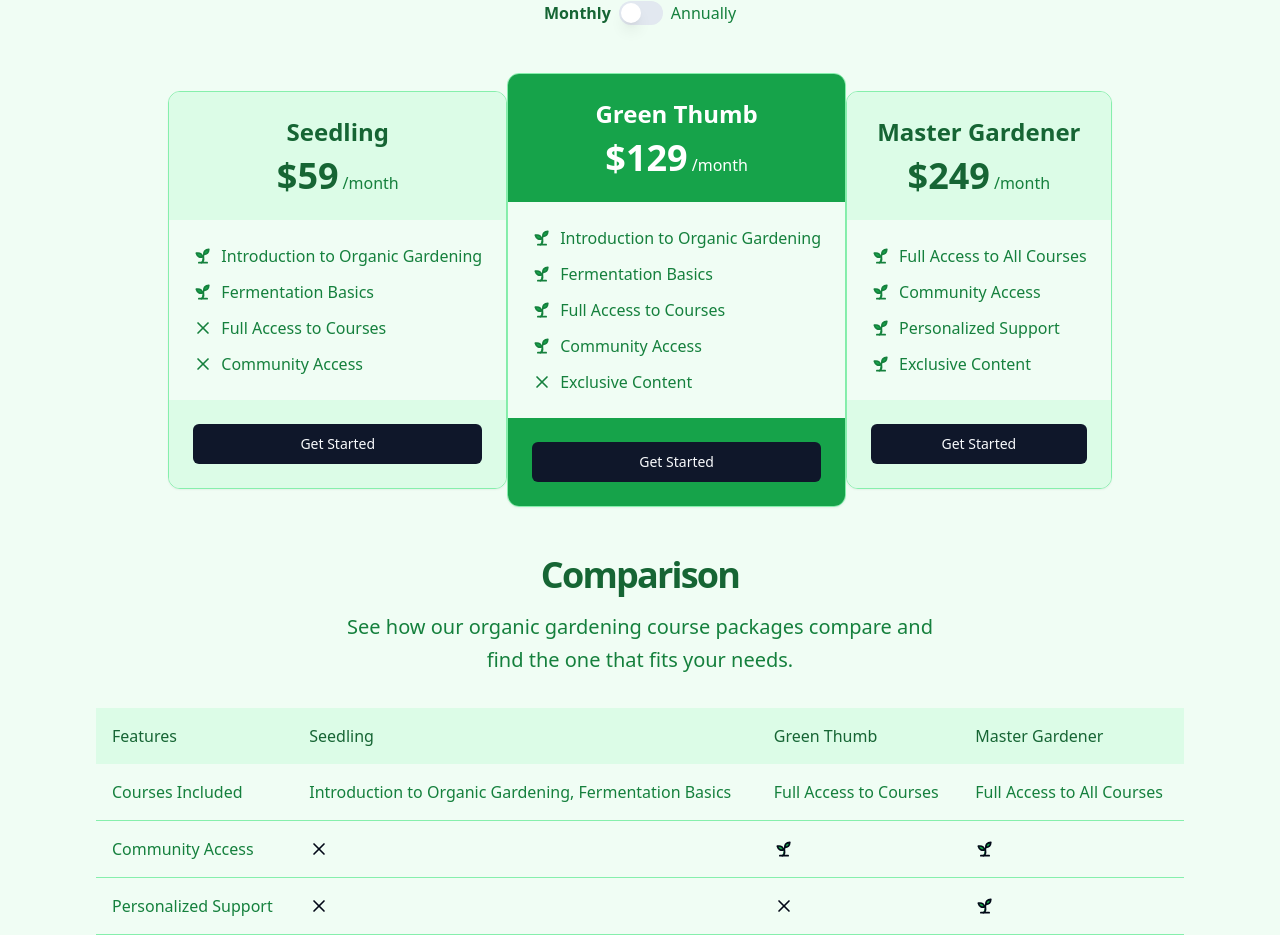
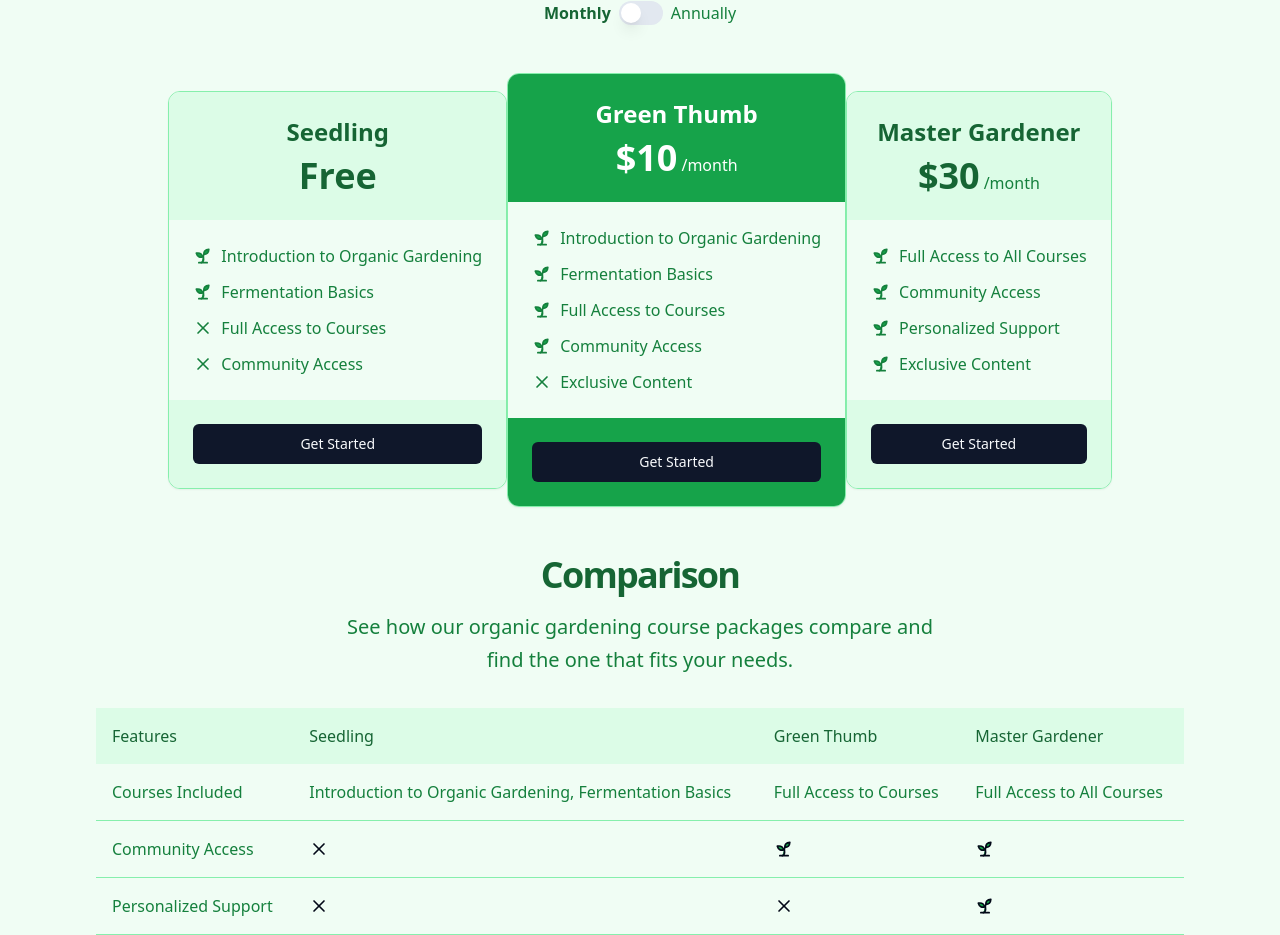
Before and after one commit to midwest/seedtotable, a Next.js app: page / in a window 1280 px wide. Shown: the part 6440-7375 px from the top of the page. Built offline with nearby package versions, Linux system fonts and the light colour scheme.

Commit message:
Pricing update

```diff
--- a/src/components/pricing.jsx
+++ b/src/components/pricing.jsx
@@ -49,8 +49,7 @@ export default function Pricing() {
                                 <div className="flex flex-col items-center gap-2">
                                     <h3 className="text-2xl font-bold text-green-800">Seedling</h3>
                                     <div className="flex items-baseline gap-1">
-                                        <span className="text-4xl font-bold text-green-800">${annualPricing ? "49" : "59"}</span>
-                                        <span className="text-green-700">/{annualPricing ? "year" : "month"}</span>
+                                        <span className="text-4xl font-bold text-green-800">Free</span>
                                     </div>
                                 </div>
                             </CardHeader>
@@ -83,7 +82,7 @@ export default function Pricing() {
                                 <div className="flex flex-col items-center gap-2">
                                     <h3 className="text-2xl font-bold">Green Thumb</h3>
                                     <div className="flex items-baseline gap-1">
-                                        <span className="text-4xl font-bold">${annualPricing ? "99" : "129"}</span>
+                                        <span className="text-4xl font-bold">${annualPricing ? "79" : "10"}</span>
                                         <span className="text-white">/{annualPricing ? "year" : "month"}</span>
                                     </div>
                                 </div>
@@ -121,7 +120,7 @@ export default function Pricing() {
                                 <div className="flex flex-col items-center gap-2">
                                     <h3 className="text-2xl font-bold text-green-800">Master Gardener</h3>
                                     <div className="flex items-baseline gap-1">
-                                        <span className="text-4xl font-bold text-green-800">${annualPricing ? "199" : "249"}</span>
+                                        <span className="text-4xl font-bold text-green-800">${annualPricing ? "200" : "30"}</span>
                                         <span className="text-green-700">/{annualPricing ? "year" : "month"}</span>
                                     </div>
                                 </div>
```
